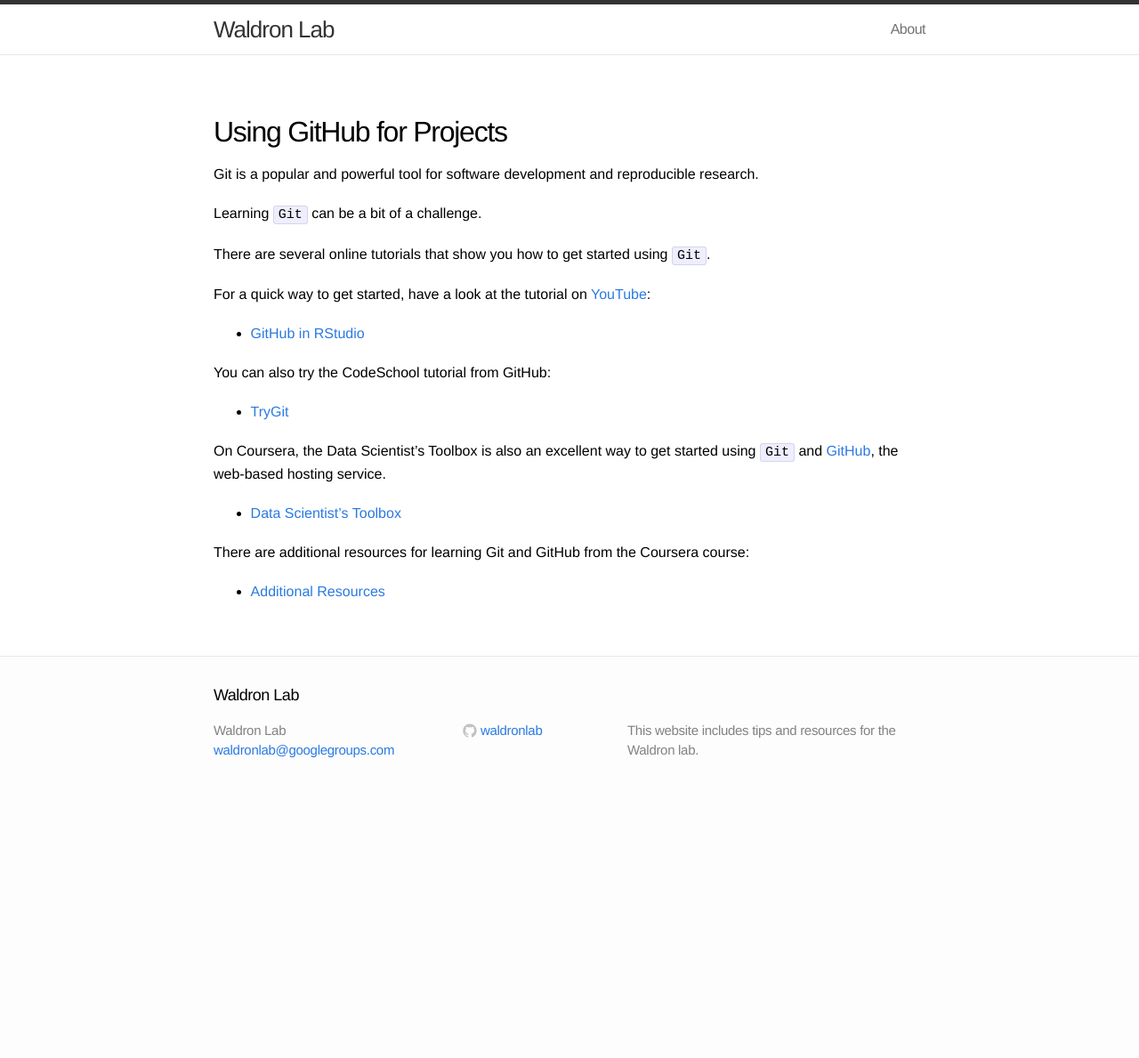
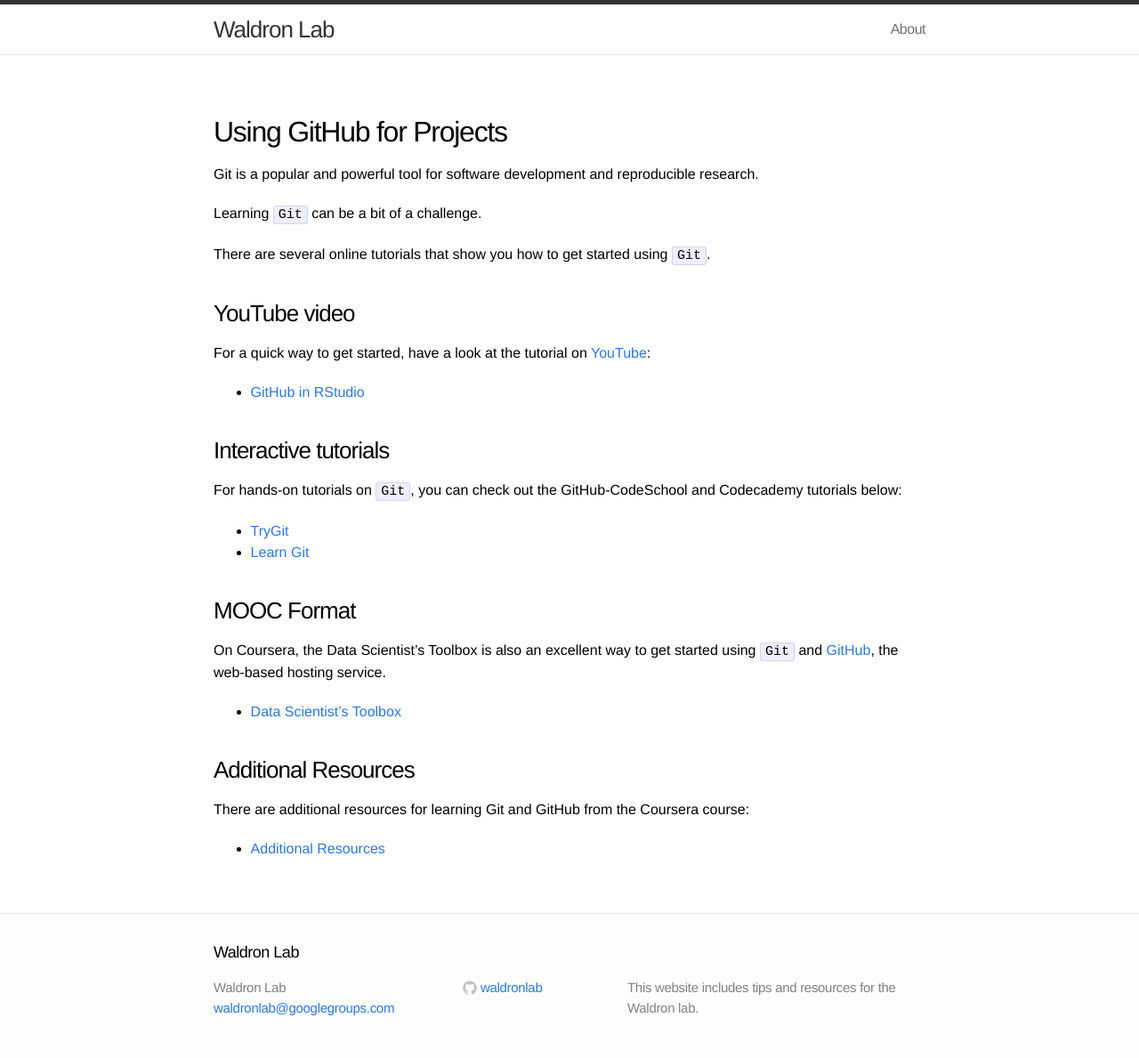
Before and after one commit to juadiegaitan/waldronlab.github.io, a Jekyll site: the page built from usegit.md, in a window 1280 px wide. Shown: the whole page at 89% size. Built offline with Jekyll 4.4.1, drawn with Linux system fonts in a browser that asks for light colours; before the commit the page ends 900 px from its top, so only the background shows below that.

Commit message:
include codecademy lesson

```diff
--- a/usegit.md
+++ b/usegit.md
@@ -11,18 +11,27 @@
 
 There are several online tutorials that show you how to get started using `Git`.
 
+### YouTube video
+
 For a quick way to get started, have a look at the tutorial on [YouTube][]:
 
 * [GitHub in RStudio][]
 
-You can also try the CodeSchool tutorial from GitHub:
+### Interactive tutorials
+
+For hands-on tutorials on `Git`, you can check out the GitHub-CodeSchool and Codecademy tutorials below:
 
 * [TryGit][]
+* [Learn Git][]
+
+### MOOC Format
 
 On Coursera, the Data Scientist's Toolbox is also an excellent way to get
 started using `Git` and [GitHub](https://www.github.com), the web-based hosting service.
 
 * [Data Scientist's Toolbox][]
+
+### Additional Resources
 
 There are additional resources for learning Git and GitHub from the Coursera course:
 
@@ -31,5 +40,6 @@
 [YouTube]: https://www.youtube.com
 [GitHub in RStudio]: https://youtu.be/uHYcDQDbMY8
 [TryGit]: http://try.github.io/
+[Learn Git]: https://www.codecademy.com/learn/learn-git
 [Data Scientist's Toolbox]: https://www.coursera.org/learn/data-scientists-tools
 [Additional Resources]: http://datasciencespecialization.github.io/toolbox/
```
